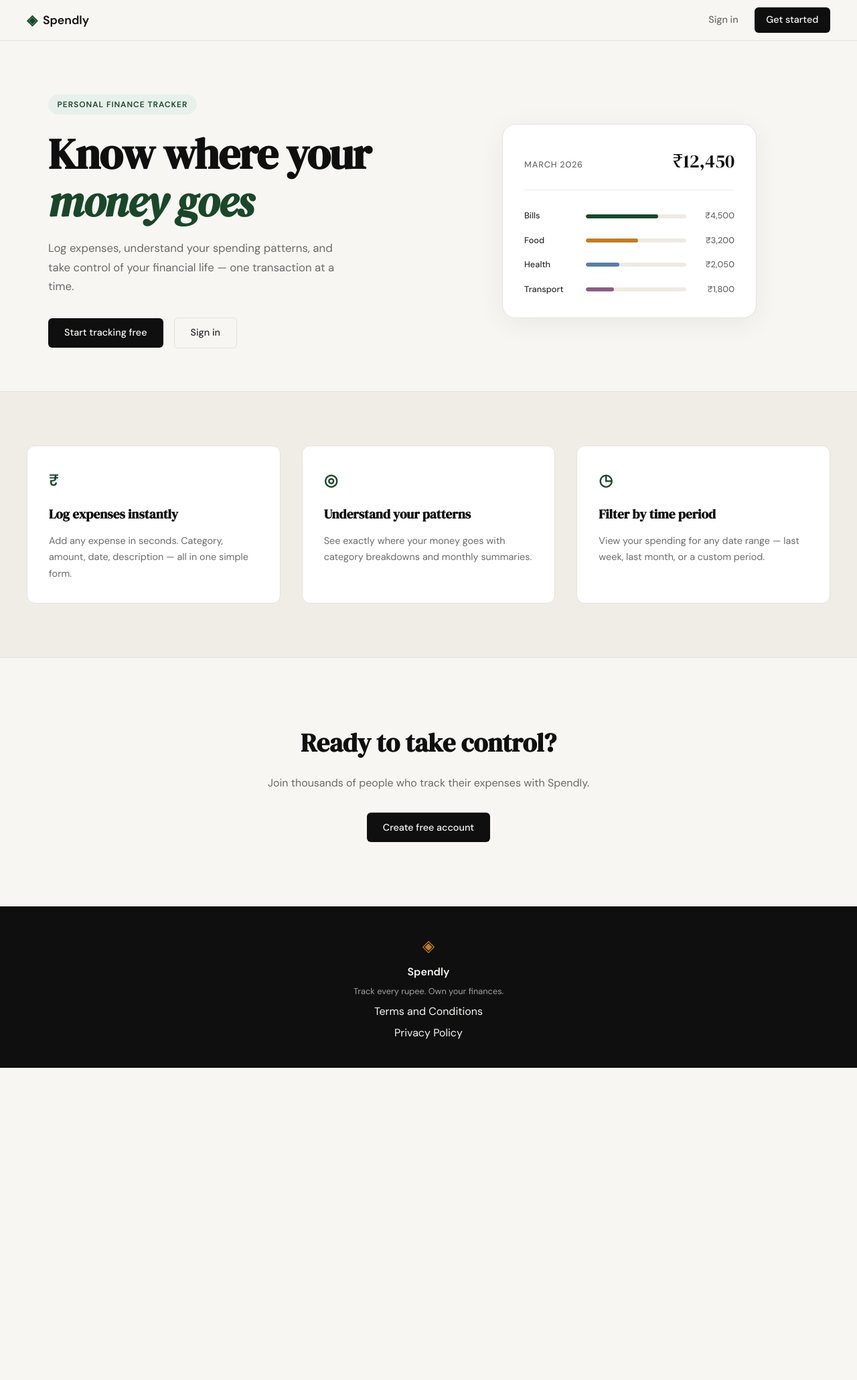
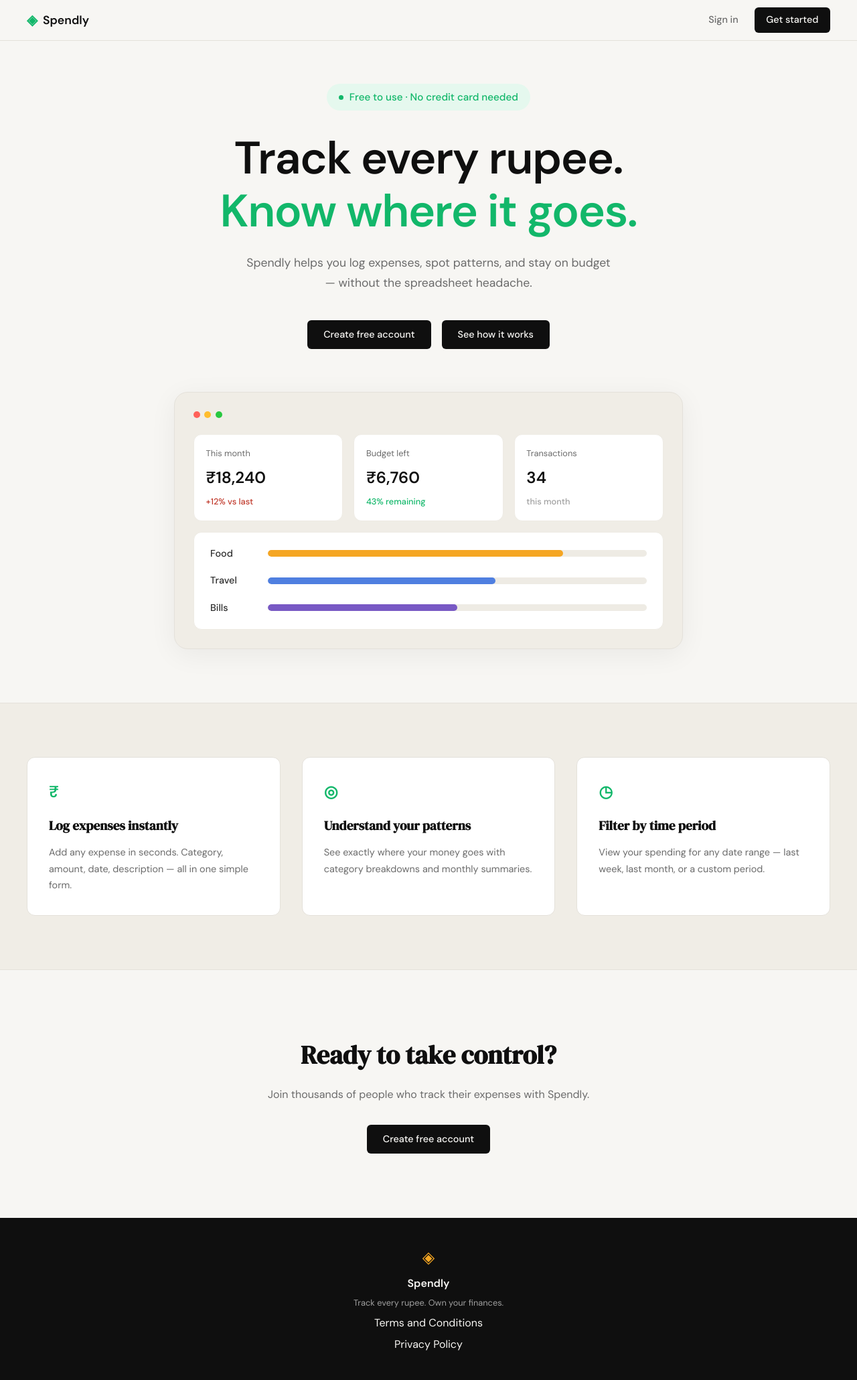
Before and after one commit to PrasannaSh1/Spendly, a Flask app: page / in a window 1280 px wide. Shown: the whole page at 67% size. Before the commit the page ends 1594 px from the top, so only its background shows below. Run offline with Flask 3, Linux system fonts and the light colour scheme.

Commit message:
landing: redesign hero section to match mockup

```diff
--- a/static/css/style.css
+++ b/static/css/style.css
@@ -10,10 +10,10 @@
     --paper: #f7f6f3;
     --paper-warm: #f0ede6;
     --paper-card: #ffffff;
-    --accent: #1a472a;
-    --accent-light: #e8f0eb;
-    --accent-2: #c17f24;
-    --accent-2-light: #fdf3e3;
+    --accent: #12b76a;
+    --accent-light: #e5f8ee;
+    --accent-2: #f5a623;
+    --accent-2-light: #fef3e0;
     --danger: #c0392b;
     --danger-light: #fdecea;
     --border: #e4e1da;
@@ -124,54 +124,70 @@ a { color: inherit; text-decoration: none; }
 /* ------------------------------------------------------------------ */
 
 .hero {
-    padding: 5rem 2rem 4rem;
-    display: grid;
-    grid-template-columns: 1fr 1fr;
-    gap: 4rem;
+    padding: 4rem 2rem 5rem;
+    display: flex;
+    flex-direction: column;
     align-items: center;
+    text-align: center;
     max-width: var(--max-width);
     margin: 0 auto;
 }
 
+.hero-inner {
+    max-width: 720px;
+    display: flex;
+    flex-direction: column;
+    align-items: center;
+}
+
 .hero-badge {
-    display: inline-block;
+    display: inline-flex;
+    align-items: center;
+    gap: 0.55rem;
     background: var(--accent-light);
     color: var(--accent);
-    font-size: 0.75rem;
-    font-weight: 600;
-    letter-spacing: 0.08em;
-    text-transform: uppercase;
-    padding: 0.35rem 0.85rem;
+    font-size: 0.95rem;
+    font-weight: 500;
+    padding: 0.5rem 1.1rem;
     border-radius: 999px;
+    margin-bottom: 2rem;
+}
+
+.hero-badge-dot {
+    width: 7px;
+    height: 7px;
+    border-radius: 50%;
+    background: var(--accent);
+}
+
+.hero-title {
+    font-family: var(--font-body);
+    font-weight: 700;
+    font-size: clamp(2.75rem, 6vw, 4.25rem);
+    line-height: 1.15;
+    letter-spacing: -0.02em;
+    color: var(--ink);
     margin-bottom: 1.5rem;
 }
 
-.hero-title {
-    font-family: var(--font-display);
-    font-size: clamp(2.5rem, 5vw, 4rem);
-    line-height: 1.1;
-    letter-spacing: -0.02em;
-    color: var(--ink);
-    margin-bottom: 1.25rem;
-}
-
-.hero-title em {
-    font-style: italic;
+.hero-title-accent {
+    display: block;
     color: var(--accent);
 }
 
 .hero-subtitle {
-    font-size: 1.05rem;
+    font-size: 1.1rem;
     color: var(--ink-muted);
     line-height: 1.7;
-    max-width: 460px;
-    margin-bottom: 2rem;
+    max-width: 560px;
+    margin-bottom: 2.5rem;
 }
 
 .hero-actions {
     display: flex;
     gap: 1rem;
     align-items: center;
+    margin-bottom: 4rem;
 }
 
 /* ------------------------------------------------------------------ */
@@ -181,58 +197,100 @@ a { color: inherit; text-decoration: none; }
 .hero-visual {
     display: flex;
     justify-content: center;
+    width: 100%;
 }
 
 .mock-card {
-    background: var(--paper-card);
+    background: var(--paper-warm);
     border: 1px solid var(--border);
     border-radius: var(--radius-lg);
-    padding: 2rem;
+    padding: 1.75rem;
     width: 100%;
-    max-width: 380px;
+    max-width: 760px;
     box-shadow: 0 8px 40px rgba(0,0,0,0.06);
 }
 
-.mock-card-header {
+.mock-card-dots {
     display: flex;
-    justify-content: space-between;
-    align-items: baseline;
-    margin-bottom: 1.75rem;
-    padding-bottom: 1.25rem;
-    border-bottom: 1px solid var(--border-soft);
+    gap: 0.4rem;
+    margin-bottom: 1.5rem;
 }
 
-.mock-label {
-    font-size: 0.8rem;
-    font-weight: 500;
-    color: var(--ink-muted);
-    text-transform: uppercase;
-    letter-spacing: 0.06em;
+.mock-dot {
+    width: 10px;
+    height: 10px;
+    border-radius: 50%;
 }
 
-.mock-total {
-    font-family: var(--font-display);
-    font-size: 1.75rem;
+.mock-dot-red { background: #ff6159; }
+.mock-dot-yellow { background: #ffbd2e; }
+.mock-dot-green { background: #28c840; }
+
+.mock-stats {
+    display: grid;
+    grid-template-columns: repeat(3, 1fr);
+    gap: 1rem;
+    margin-bottom: 1rem;
+}
+
+.mock-stat {
+    background: var(--paper-card);
+    border: 1px solid var(--border-soft);
+    border-radius: var(--radius-md);
+    padding: 1.1rem;
+    text-align: left;
+    display: flex;
+    flex-direction: column;
+    gap: 0.4rem;
+}
+
+.mock-stat-label {
+    font-size: 0.8rem;
+    color: var(--ink-muted);
+}
+
+.mock-stat-value {
+    font-family: var(--font-body);
+    font-weight: 700;
+    font-size: 1.5rem;
     color: var(--ink);
 }
 
-.mock-bars { display: flex; flex-direction: column; gap: 1rem; }
+.mock-stat-change {
+    font-size: 0.8rem;
+    font-weight: 500;
+}
+
+.mock-stat-change-up { color: var(--danger); }
+.mock-stat-change-down { color: var(--accent); }
+.mock-stat-change-muted { color: var(--ink-faint); }
+
+.mock-bars-panel {
+    background: var(--paper-card);
+    border: 1px solid var(--border-soft);
+    border-radius: var(--radius-md);
+    padding: 1.25rem 1.5rem;
+    display: flex;
+    flex-direction: column;
+    gap: 1.1rem;
+}
 
 .mock-bar-row {
     display: grid;
-    grid-template-columns: 80px 1fr 60px;
+    grid-template-columns: 70px 1fr;
     align-items: center;
-    gap: 0.75rem;
+    gap: 1rem;
 }
 
 .mock-cat {
-    font-size: 0.8rem;
+    font-size: 0.9rem;
     font-weight: 500;
     color: var(--ink-soft);
+    text-align: left;
 }
 
 .mock-bar-track {
-    height: 6px;
+    height: 10px;
     background: var(--border-soft);
     border-radius: 999px;
     overflow: hidden;
@@ -240,21 +298,13 @@ a { color: inherit; text-decoration: none; }
 
 .mock-bar {
     height: 100%;
-    background: var(--accent);
+    background: var(--accent-2);
     border-radius: 999px;
     transition: width 0.6s ease;
 }
 
-.mock-bar-2 { background: var(--accent-2); }
-.mock-bar-3 { background: #5b7fa6; }
-.mock-bar-4 { background: #8b5e83; }
-
-.mock-amt {
-    font-size: 0.8rem;
-    font-weight: 500;
-    color: var(--ink-muted);
-    text-align: right;
-}
+.mock-bar-2 { background: #4f7fe0; }
+.mock-bar-3 { background: #7859c4; }
 
 /* ------------------------------------------------------------------ */
 /* Buttons                                                             */
@@ -520,14 +570,7 @@ a { color: inherit; text-decoration: none; }
 /* ------------------------------------------------------------------ */
 
 @media (max-width: 900px) {
-    .hero {
-        grid-template-columns: 1fr;
-        text-align: center;
-    }
-
-    .hero-subtitle { max-width: 100%; }
-    .hero-actions { justify-content: center; }
-    .hero-visual { display: none; }
+    .mock-stats { grid-template-columns: 1fr; }
 
     .features-inner { grid-template-columns: 1fr; }
 }
@@ -535,4 +578,5 @@ a { color: inherit; text-decoration: none; }
 @media (max-width: 600px) {
     .nav-links a:not(.nav-cta) { display: none; }
     .hero { padding: 3rem 1rem 2rem; }
+    .mock-card { padding: 1.25rem; }
 }
--- a/templates/landing.html
+++ b/templates/landing.html
@@ -6,55 +6,65 @@
 
 <section class="hero">
     <div class="hero-inner">
-        <div class="hero-badge">Personal Finance Tracker</div>
+        <div class="hero-badge">
+            <span class="hero-badge-dot"></span>
+            Free to use · No credit card needed
+        </div>
         <h1 class="hero-title">
-            Know where your<br>
-            <em>money goes</em>
+            Track every rupee.<br>
+            <span class="hero-title-accent">Know where it goes.</span>
         </h1>
         <p class="hero-subtitle">
-            Log expenses, understand your spending patterns,
-            and take control of your financial life —
-            one transaction at a time.
+            Spendly helps you log expenses, spot patterns, and stay
+            on budget — without the spreadsheet headache.
         </p>
         <div class="hero-actions">
-            <a href="{{ url_for('register') }}" class="btn-primary">Start tracking free</a>
-            <a href="{{ url_for('login') }}" class="btn-ghost">Sign in</a>
+            <a href="{{ url_for('register') }}" class="btn-primary">Create free account</a>
+            <a href="#" class="btn-primary">See how it works</a>
         </div>
     </div>
     <div class="hero-visual">
         <div class="mock-card">
-            <div class="mock-card-header">
-                <span class="mock-label">March 2026</span>
-                <span class="mock-total">₹12,450</span>
+            <div class="mock-card-dots">
+                <span class="mock-dot mock-dot-red"></span>
+                <span class="mock-dot mock-dot-yellow"></span>
+                <span class="mock-dot mock-dot-green"></span>
             </div>
-            <div class="mock-bars">
+            <div class="mock-stats">
+                <div class="mock-stat">
+                    <span class="mock-stat-label">This month</span>
+                    <span class="mock-stat-value">₹18,240</span>
+                    <span class="mock-stat-change mock-stat-change-up">+12% vs last</span>
+                </div>
+                <div class="mock-stat">
+                    <span class="mock-stat-label">Budget left</span>
+                    <span class="mock-stat-value">₹6,760</span>
+                    <span class="mock-stat-change mock-stat-change-down">43% remaining</span>
+                </div>
+                <div class="mock-stat">
+                    <span class="mock-stat-label">Transactions</span>
+                    <span class="mock-stat-value">34</span>
+                    <span class="mock-stat-change mock-stat-change-muted">this month</span>
+                </div>
+            </div>
+            <div class="mock-bars-panel">
+                <div class="mock-bar-row">
+                    <span class="mock-cat">Food</span>
+                    <div class="mock-bar-track">
+                        <div class="mock-bar" style="width: 78%"></div>
+                    </div>
+                </div>
+                <div class="mock-bar-row">
+                    <span class="mock-cat">Travel</span>
+                    <div class="mock-bar-track">
+                        <div class="mock-bar mock-bar-2" style="width: 60%"></div>
+                    </div>
+                </div>
                 <div class="mock-bar-row">
                     <span class="mock-cat">Bills</span>
                     <div class="mock-bar-track">
-                        <div class="mock-bar" style="width: 72%"></div>
+                        <div class="mock-bar mock-bar-3" style="width: 50%"></div>
                     </div>
-                    <span class="mock-amt">₹4,500</span>
-                </div>
-                <div class="mock-bar-row">
-                    <span class="mock-cat">Food</span>
-                    <div class="mock-bar-track">
-                        <div class="mock-bar mock-bar-2" style="width: 52%"></div>
-                    </div>
-                    <span class="mock-amt">₹3,200</span>
-                </div>
-                <div class="mock-bar-row">
-                    <span class="mock-cat">Health</span>
-                    <div class="mock-bar-track">
-                        <div class="mock-bar mock-bar-3" style="width: 33%"></div>
-                    </div>
-                    <span class="mock-amt">₹2,050</span>
-                </div>
-                <div class="mock-bar-row">
-                    <span class="mock-cat">Transport</span>
-                    <div class="mock-bar-track">
-                        <div class="mock-bar mock-bar-4" style="width: 28%"></div>
-                    </div>
-                    <span class="mock-amt">₹1,800</span>
                 </div>
             </div>
         </div>
--- a/templates/register.html
+++ b/templates/register.html
@@ -1,3 +1,4 @@
+
 {% extends "base.html" %}
 
 {% block title %}Create account — Spendly{% endblock %}
```
Also changed, not shown: Hero Section.png (added).
